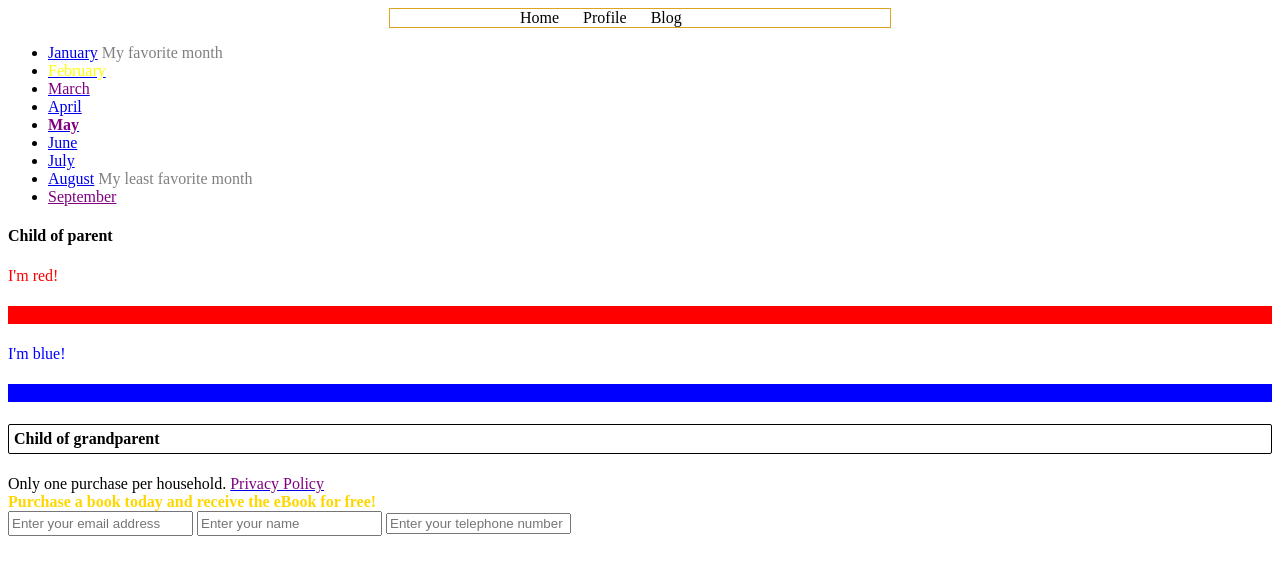
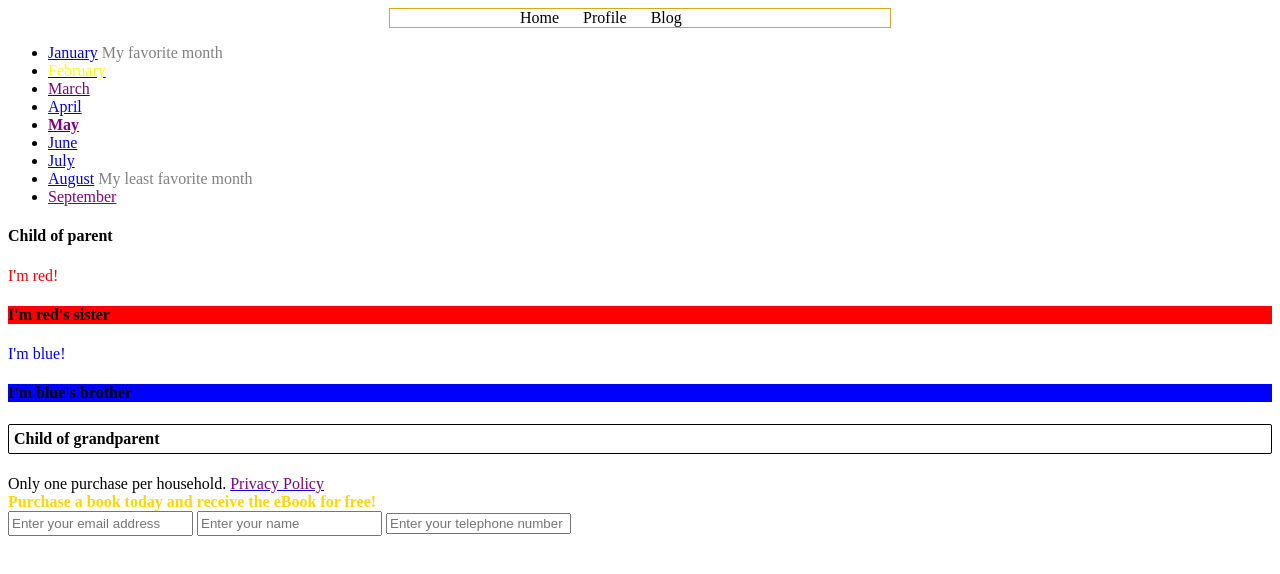
Before and after one commit to melliemuse/CSS-Selectors, a plain HTML site: page index.html in a window 1280 px wide. Drawn offline with Linux system fonts and the light colour scheme.

Commit message:
initial commit

```diff
--- a/selectors.css
+++ b/selectors.css
@@ -22,11 +22,10 @@
 a.disabled {
     color: purple;
 }
-.parent div {
+.parent div > div {
     color: red;
 }
-.parent div ~ div,
-.parent div > h4:last-of-type {
+.parent div ~ div {
     color: blue;
 }
 .parent div > h4:last-of-type {
```
Also changed, not shown: index.html (indentation only).
